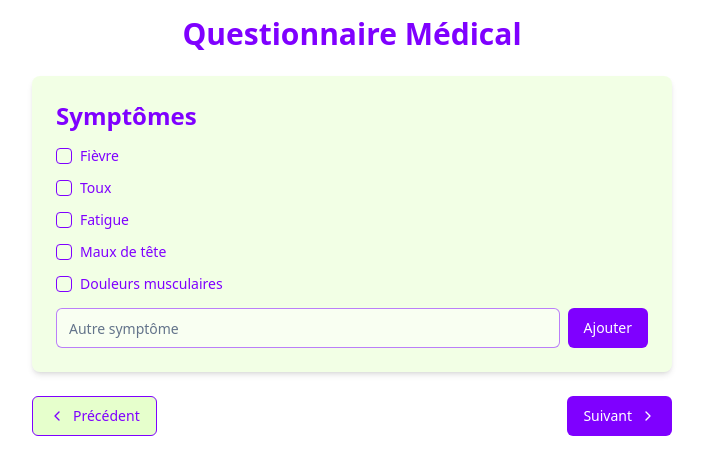
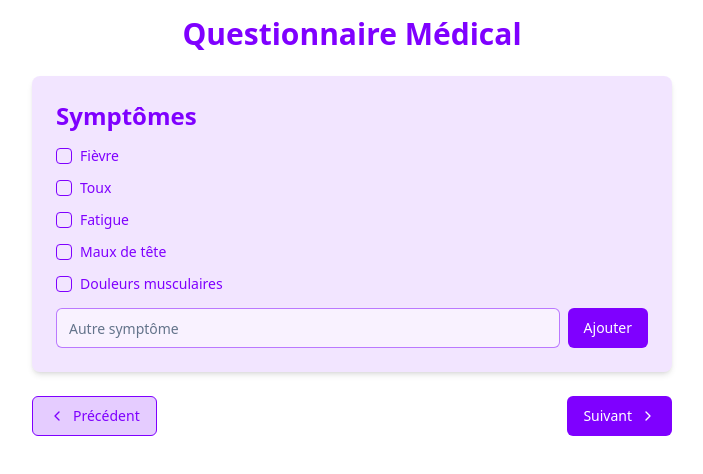
Before and after one commit to SaintenoyTom/Workshop-2024-G22, a Next.js app: page /medical-questionnaire in a window 1280 px wide. Both pictures are taken after a click on the button "Suivant". Shown: the top 474 px of the page, without its empty margins (288-991 px from the left). Built offline with nearby package versions, Linux system fonts and the light colour scheme.

Commit message:
css fix 2

```diff
--- a/app/medical-questionnaire/page.tsx
+++ b/app/medical-questionnaire/page.tsx
@@ -120,7 +120,7 @@ export default function MedicalQuestionnaireCarousel() {
     </div>,
 
     // Slide 1: Symptômes
-    <div key="symptoms" className="space-y-4 bg-[#80ff00]/10 p-6 rounded-lg shadow-md">
+    <div key="symptoms" className="space-y-4 bg-[#7f00ff]/10 p-6 rounded-lg shadow-md">
       <h2 className="text-2xl font-bold text-[#7f00ff]">Symptômes</h2>
       {commonSymptoms.map(symptom => (
         <div key={symptom} className="flex items-center space-x-2">
@@ -159,7 +159,7 @@ export default function MedicalQuestionnaireCarousel() {
     </div>,
 
     // Slide 3: Diagnostic et recommandations
-    <div key="diagnosis" className="space-y-4 bg-[#80ff00]/10 p-6 rounded-lg shadow-md border border-[#7f00ff]/20">
+    <div key="diagnosis" className="space-y-4 bg-[#7f00ff]/10 p-6 rounded-lg shadow-md border border-[#7f00ff]/20">
       <h2 className="text-2xl font-bold text-[#7f00ff]">Diagnostic</h2>
       <p className="text-sm text-[#7f00ff]/80">Ce diagnostic est fourni à titre informatif uniquement et ne remplace pas l'avis d'un professionnel de santé.</p>
       <Textarea value={diagnosis} readOnly className="h-40 bg-white/50 border-[#7f00ff]/50 focus:border-[#7f00ff] text-[#7f00ff]" />
@@ -199,7 +199,7 @@ export default function MedicalQuestionnaireCarousel() {
       <div className="relative">
         {slides[currentSlide]}
         <div className="mt-6 flex justify-between">
-          <Button onClick={prevSlide} disabled={currentSlide === 0} variant="outline" className="bg-[#80ff00]/20 text-[#7f00ff] hover:bg-[#80ff00]/30 border-[#7f00ff]">
+          <Button onClick={prevSlide} disabled={currentSlide === 0} variant="outline" className="bg-[#7f00ff]/20 text-[#7f00ff] hover:bg-[#7f00ff]/30 border-[#7f00ff]">
             <ChevronLeft className="mr-2 h-4 w-4" /> Précédent
           </Button>
           {currentSlide < slides.length - 1 ? (
```
